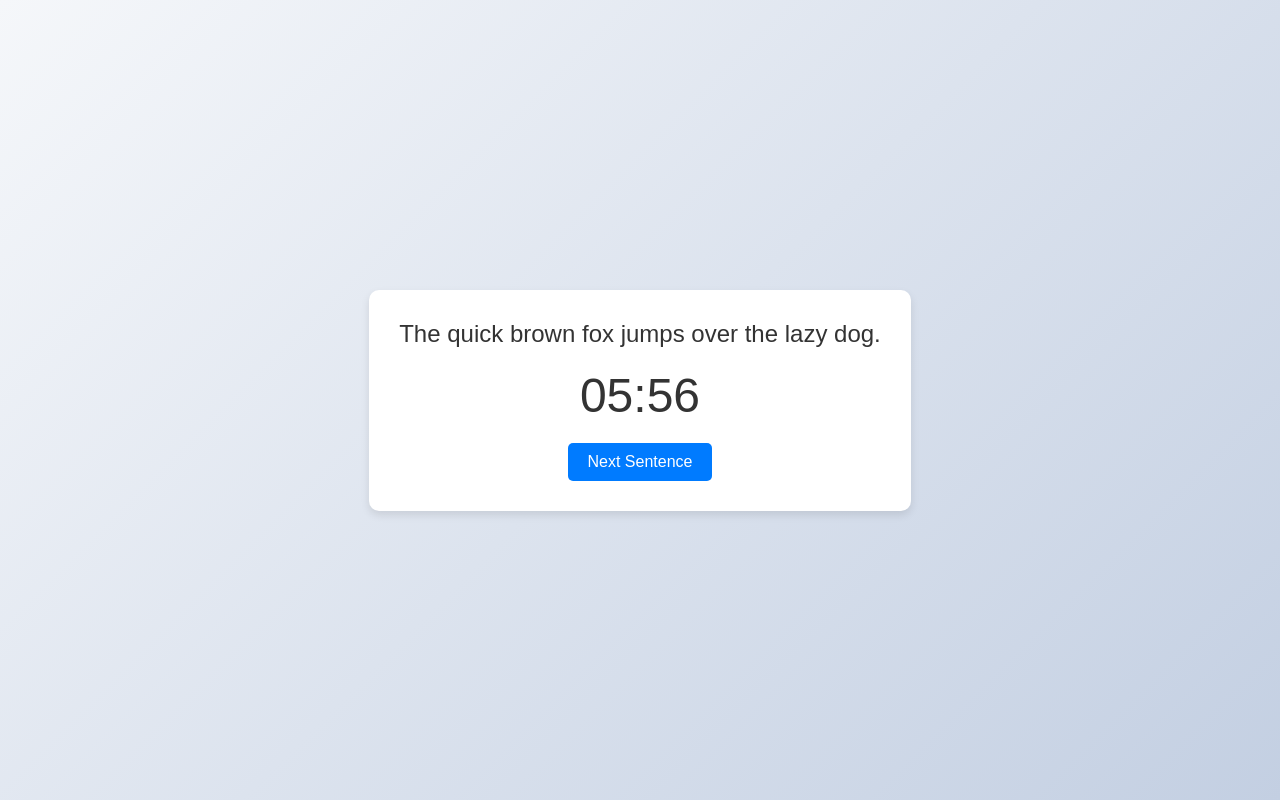
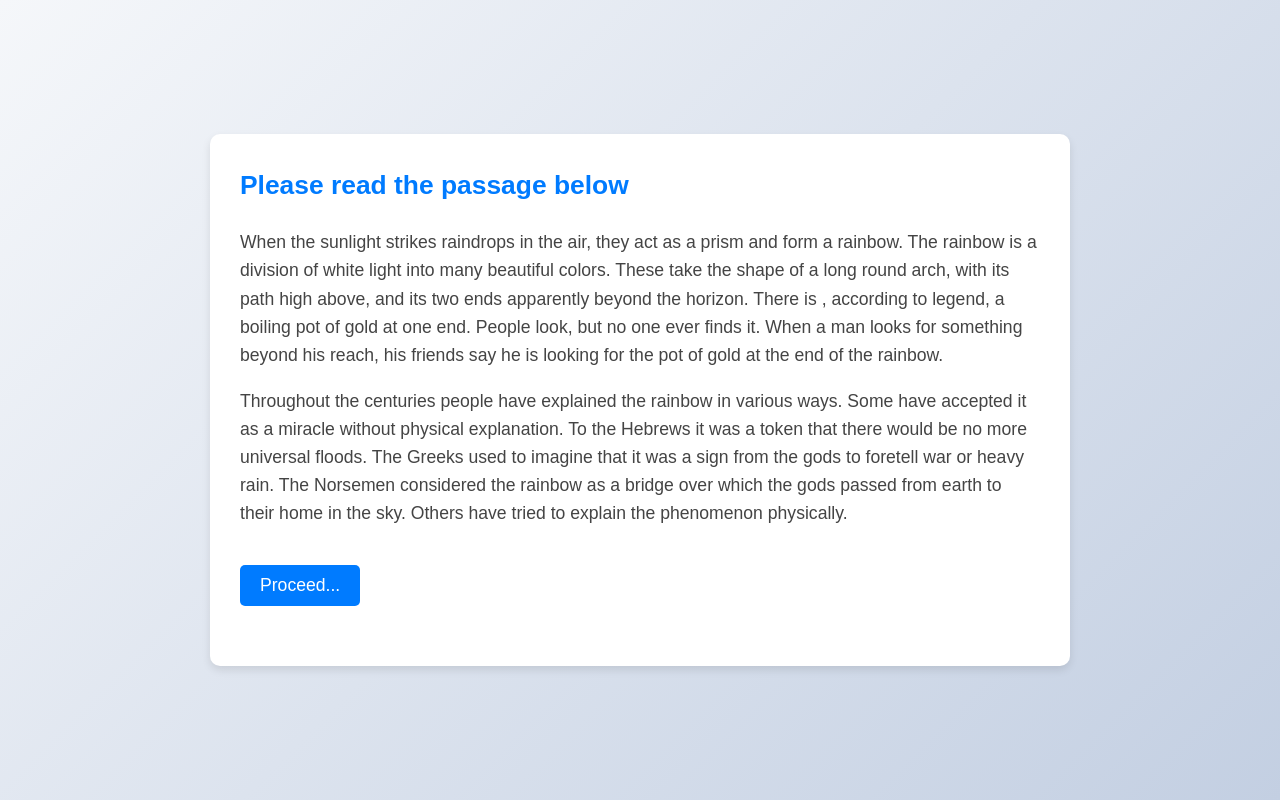
Before and after one commit to CHiME9-ECHI/echi-prompts, a plain HTML site: page echi_prompts.html in a window 1280 px wide. Drawn offline with Linux system fonts and the light colour scheme.

Commit message:
Added page for reading rainbox passage

```diff
--- a/echi_prompts.html
+++ b/echi_prompts.html
@@ -2,7 +2,7 @@
 <html lang="en">
   <head>
     <meta charset="UTF-8" />
-    <title>Sentence Display with Countdown</title>
+    <title>Conversation Preparation</title>
     <style>
       body {
         font-family: "Arial", sans-serif;
@@ -19,6 +19,38 @@
         padding: 30px;
         border-radius: 10px;
         box-shadow: 0 4px 8px rgba(0, 0, 0, 0.1);
+        max-width: 800px;
+        margin: 20px;
+      }
+      #passage {
+        font-size: 1.1em;
+        line-height: 1.6;
+        margin-bottom: 30px;
+        color: #444;
+        text-align: left;
+      }
+      #passage h2 {
+        color: #007bff;
+        margin-top: 0;
+      }
+      #startButton,
+      #nextButton {
+        padding: 10px 20px;
+        font-size: 1em;
+        color: #ffffff;
+        background-color: #007bff;
+        border: none;
+        border-radius: 5px;
+        cursor: pointer;
+        transition: background-color 0.3s ease;
+        margin-top: 20px;
+      }
+      #startButton:hover,
+      #nextButton:hover {
+        background-color: #0056b3;
+      }
+      #promptContainer {
+        display: none;
       }
       #sentence {
         font-size: 1.5em;
@@ -30,29 +62,43 @@
         margin-bottom: 20px;
         color: #333333;
       }
-      #nextButton {
-        padding: 10px 20px;
-        font-size: 1em;
-        color: #ffffff;
-        background-color: #007bff;
-        border: none;
-        border-radius: 5px;
-        cursor: pointer;
-        transition: background-color 0.3s ease;
-      }
-      #nextButton:hover {
-        background-color: #0056b3;
-      }
     </style>
   </head>
   <body>
     <div class="container">
-      <div id="sentence">Press "Next Sentence" to start.</div>
-      <div id="timer">06:00</div>
-      <button id="nextButton" onclick="nextSentence()">Next Sentence</button>
+      <div id="passage">
+        <h2>Please read the passage below</h2>
+        <p>
+          When the sunlight strikes raindrops in the air, they act as a prism
+          and form a rainbow. The rainbow is a division of white light into many
+          beautiful colors. These take the shape of a long round arch, with its
+          path high above, and its two ends apparently beyond the horizon. There
+          is , according to legend, a boiling pot of gold at one end. People
+          look, but no one ever finds it. When a man looks for something beyond
+          his reach, his friends say he is looking for the pot of gold at the
+          end of the rainbow.
+        </p>
+        <p>
+          Throughout the centuries people have explained the rainbow in various
+          ways. Some have accepted it as a miracle without physical explanation.
+          To the Hebrews it was a token that there would be no more universal
+          floods. The Greeks used to imagine that it was a sign from the gods to
+          foretell war or heavy rain. The Norsemen considered the rainbow as a
+          bridge over which the gods passed from earth to their home in the sky.
+          Others have tried to explain the phenomenon physically.
+        </p>
+        <button id="startButton" onclick="startPrompts()">Proceed...</button>
+      </div>
+
+      <div id="promptContainer">
+        <p id="sentence">Press "Next Sentence" to start.</p>
+        <p id="timer">06:00</p>
+        <button id="nextButton" onclick="nextSentence()">Next Sentence</button>
+      </div>
     </div>
 
     <script>
+      // Conversation prompts
       const sentences = [
         "The quick brown fox jumps over the lazy dog.",
         "A journey of a thousand miles begins with a single step.",
@@ -64,6 +110,20 @@
         parseInt(localStorage.getItem("currentSentenceIndex")) || 0;
       let countdown;
       const countdownDuration = 6 * 60; // 6 minutes in seconds
+
+      function startPrompts() {
+        document.getElementById("passage").style.display = "none";
+        document.getElementById("promptContainer").style.display = "block";
+
+        if (currentSentenceIndex === 0) {
+          document.getElementById("sentence").textContent =
+            sentences[currentSentenceIndex];
+          startTimer(countdownDuration); // Start timer on first sentence
+        } else {
+          document.getElementById("sentence").textContent =
+            sentences[currentSentenceIndex];
+        }
+      }
 
       function startTimer(duration) {
         let timer = duration,
@@ -97,14 +157,6 @@
         startTimer(countdownDuration);
         localStorage.setItem("currentSentenceIndex", currentSentenceIndex);
       }
-
-      window.onload = function () {
-        if (currentSentenceIndex < sentences.length) {
-          document.getElementById("sentence").textContent =
-            sentences[currentSentenceIndex];
-          startTimer(countdownDuration);
-        }
-      };
     </script>
   </body>
 </html>
```
Also changed, not shown: rainbow.txt (added).
